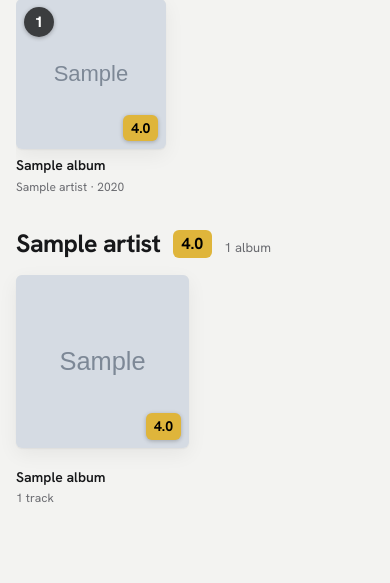
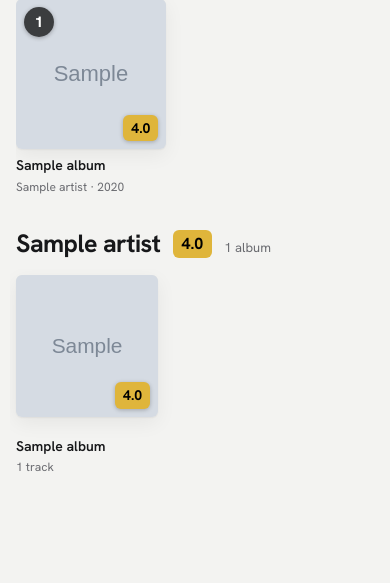
Before and after one commit to vineethkanpa07/musicboard, a Flask app: a page that uses templates/_head.html in a window 390 px wide. Shown: the part 389-972 px from the top of the page. After the commit the page ends 860 px from the top, so only its background shows below. Run offline with Flask 3, Linux system fonts and the light colour scheme; tables that the repository leaves empty hold one stand-in row (values such as "Sample post"); grey boxes marked "Sample" are stand-in pictures; some libraries are stand-ins or nearby versions; some web fonts are replaced.

Commit message:
One row per artist: 6 albums in view, slide for the rest
Artists with more than 6 albums no longer wrap onto extra rows. Their
row slides sideways with ‹ › arrows (or a swipe); the arrows only show
when there's more to see. Tablets show 4 at a time and phones about
2.5, with the next cover peeking in. Rows keep their position when the
shelf redraws, and dragging in Arrange mode works in a slid row.

```diff
--- a/static/app.js
+++ b/static/app.js
@@ -10,6 +10,7 @@
   }
   const fmt = n => { const r = Math.round(n * 10) / 10; return Number.isInteger(r) ? String(r) : r.toFixed(1); };
   // Averages always show one decimal ("8.0"); song scores stay as typed ("8", "7.5").
+  const reduceMotionPref = () => matchMedia("(prefers-reduced-motion: reduce)").matches;
   const fmtAvg = n => (Math.round(n * 10) / 10).toFixed(1);
   const esc = s => String(s ?? "").replace(/[&<>"']/g, c => ({ "&": "&amp;", "<": "&lt;", ">": "&gt;", '"': "&quot;", "'": "&#39;" }[c]));
   const $ = s => document.querySelector(s);
@@ -171,6 +172,8 @@
         <button class="btn primary" type="button" data-act="add">+ Add your first album</button></div>`;
       return;
     }
+    // keep each row's sideways scroll position when the shelf redraws (after a score change, etc.)
+    const scrolled = new Map([...el.querySelectorAll(".group")].map(sec => [sec.dataset.group, sec.querySelector(".grid")?.scrollLeft || 0]));
     el.innerHTML = gs.map((g, gi) => {
       const avgs = g.albums.map(albumAvg).filter(v => v != null);
       const gAvg = avgs.length ? avgs.reduce((a, b) => a + b, 0) / avgs.length : null;
@@ -183,10 +186,27 @@
             <button class="icon-btn" type="button" data-act="gup" data-key="${g.id}" ${gi === 0 ? "disabled" : ""} aria-label="Move ${esc(g.name)} up">▲</button>
             <button class="icon-btn" type="button" data-act="gdown" data-key="${g.id}" ${gi === gs.length - 1 ? "disabled" : ""} aria-label="Move ${esc(g.name)} down">▼</button></div>` : ""}
         </div>
-        <div class="grid">${g.albums.map((a, ai) => cardHtml(a, ai, g.albums.length)).join("")}</div>
+        <div class="row-wrap">
+          <button class="row-arrow prev" type="button" data-scroll="-1" aria-label="Previous albums by ${esc(g.name)}" hidden>‹</button>
+          <div class="grid">${g.albums.map((a, ai) => cardHtml(a, ai, g.albums.length)).join("")}</div>
+          <button class="row-arrow next" type="button" data-scroll="1" aria-label="More albums by ${esc(g.name)}" hidden>›</button>
+        </div>
       </section>`;
     }).join("");
+    el.querySelectorAll(".group").forEach(sec => {
+      const grid = sec.querySelector(".grid");
+      grid.scrollLeft = scrolled.get(sec.dataset.group) || 0;
+      grid.addEventListener("scroll", () => updateRowArrows(grid), { passive: true });
+      updateRowArrows(grid);
+    });
   }
+  // One row per artist, 6 albums in view; the ‹ › arrows appear only when there are more to slide to.
+  function updateRowArrows(grid) {
+    const wrap = grid.parentElement, max = grid.scrollWidth - grid.clientWidth;
+    wrap.querySelector(".prev").hidden = grid.scrollLeft <= 2;
+    wrap.querySelector(".next").hidden = grid.scrollLeft >= max - 2;
+  }
+  window.addEventListener("resize", () => document.querySelectorAll("#shelves .grid").forEach(updateRowArrows));
 
   // ---------- reordering ----------
   function saveAlbumOrder(ids) {
@@ -217,6 +237,12 @@
   // ---------- dashboard events ----------
   const shelves = $("#shelves");
   shelves.addEventListener("click", e => {
+    const arrow = e.target.closest(".row-arrow");
+    if (arrow) {
+      const grid = arrow.parentElement.querySelector(".grid");
+      grid.scrollBy({ left: Number(arrow.dataset.scroll) * grid.clientWidth, behavior: reduceMotionPref() ? "auto" : "smooth" });
+      return;
+    }
     const act = e.target.closest("[data-act]");
     if (act) {
       e.stopPropagation();
@@ -245,7 +271,8 @@
   // Where an element sits in the layout, ignoring any slide animation still running on it.
   function layoutBox(el) {
     const parent = el.parentElement, pr = parent.getBoundingClientRect();
-    const left = pr.left + el.offsetLeft - parent.offsetLeft, top = pr.top + el.offsetTop - parent.offsetTop;
+    // (rows scroll sideways now, so take the row's scroll position into account)
+    const left = pr.left + el.offsetLeft - parent.offsetLeft - parent.scrollLeft, top = pr.top + el.offsetTop - parent.offsetTop - parent.scrollTop;
     return { left, top, right: left + el.offsetWidth, bottom: top + el.offsetHeight, cx: left + el.offsetWidth / 2, cy: top + el.offsetHeight / 2 };
   }
   // Move `el` before/after `target`, animating every sibling from where it was to where it lands.
--- a/static/style.css
+++ b/static/style.css
@@ -85,8 +85,22 @@ header.top { display: grid; grid-template-columns: 1fr auto 1fr; align-items: ce
 .group-tools { margin-left: auto; display: flex; gap: 6px; }
 .icon-btn { width: 32px; height: 32px; border-radius: 8px; border: 1px solid var(--line); background: var(--surface); display: grid; place-items: center; font-size: 14px; padding: 0; }
 .icon-btn:disabled { opacity: .35; cursor: default; }
-.grid { display: grid; grid-template-columns: repeat(auto-fill, minmax(168px, 1fr)); gap: 18px; }
-@media (max-width: 480px) { .grid { grid-template-columns: repeat(2, minmax(0, 1fr)); gap: 12px; } }
+/* Each artist is one row: 6 albums in view (fewer on small screens), slide sideways for the rest */
+.row-wrap { position: relative; --per-row: 6; --row-gap: 18px; }
+@media (max-width: 900px) { .row-wrap { --per-row: 4; } }
+@media (max-width: 560px) { .row-wrap { --per-row: 2.4; --row-gap: 12px; } }   /* the next cover peeks in */
+.grid { display: grid; grid-auto-flow: column; grid-auto-columns: calc((100% - (var(--per-row) - 1) * var(--row-gap)) / var(--per-row));
+  gap: var(--row-gap); overflow-x: auto; overscroll-behavior-x: contain; scroll-snap-type: x mandatory; scrollbar-width: none;
+  padding: 6px 6px 8px; margin: -6px -6px -8px; scroll-padding-inline: 6px; }
+.grid::-webkit-scrollbar { display: none; }
+.grid > .card { scroll-snap-align: start; }
+.row-arrow { position: absolute; top: 38%; transform: translateY(-50%); z-index: 3; width: 40px; height: 40px; border-radius: 50%;
+  border: 1px solid var(--line); background: var(--surface); color: var(--fg); box-shadow: var(--shadow);
+  font-size: 26px; line-height: 1; display: grid; place-items: center; padding: 0 0 3px; }
+.row-arrow:hover { border-color: var(--muted); }
+.row-arrow.prev { left: -16px; }
+.row-arrow.next { right: -16px; }
+@media (max-width: 560px) { .row-arrow { display: none; } }   /* phones swipe */
 
 .card { background: none; border: none; padding: 0; text-align: left; display: flex; flex-direction: column; gap: 8px; min-width: 0; position: relative; }
 .sleeve { aspect-ratio: 1; width: 100%; max-width: 100%; border-radius: 6px; overflow: hidden; background: var(--surface-2); box-shadow: var(--shadow); position: relative; transition: transform .15s ease; }
```
Also changed, not shown: README.md.
